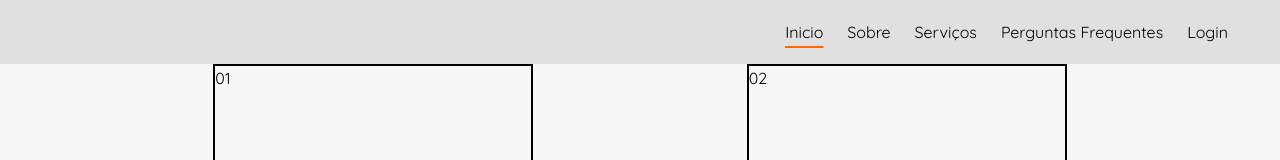
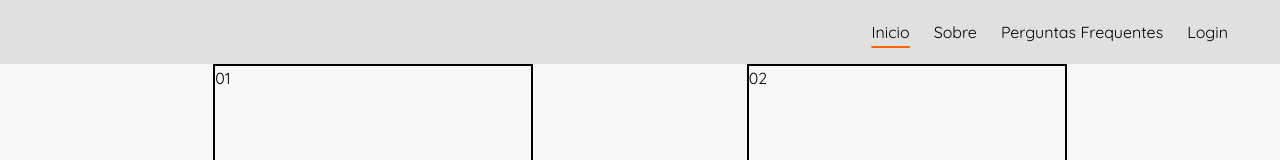
Before and after one commit to mrdsantos/gestao-auto-escola, a Next.js app: page / in a window 1280 px wide. Shown: the top 160 px of the page. Built offline with nearby package versions, Linux system fonts and the light colour scheme.

Commit message:
update navbar items

```diff
--- a/app/components/MainNavbar/MainNavbar.tsx
+++ b/app/components/MainNavbar/MainNavbar.tsx
@@ -36,11 +36,6 @@ const MainNavbar = () => {
         <Link href={"/sobre"}>Sobre</Link>
       </div>
 
-      {/* Link para a página Serviços */}
-      <div className={linkClass("/servicos")}>
-        <Link href={"/servicos"}>Serviços</Link>
-      </div>
-
       {/* Link para a página Perguntas Frequentes */}
       <div className={linkClass("/perguntas-frequentes")}>
         <Link href={"/perguntas-frequentes"}>Perguntas Frequentes</Link>
```
